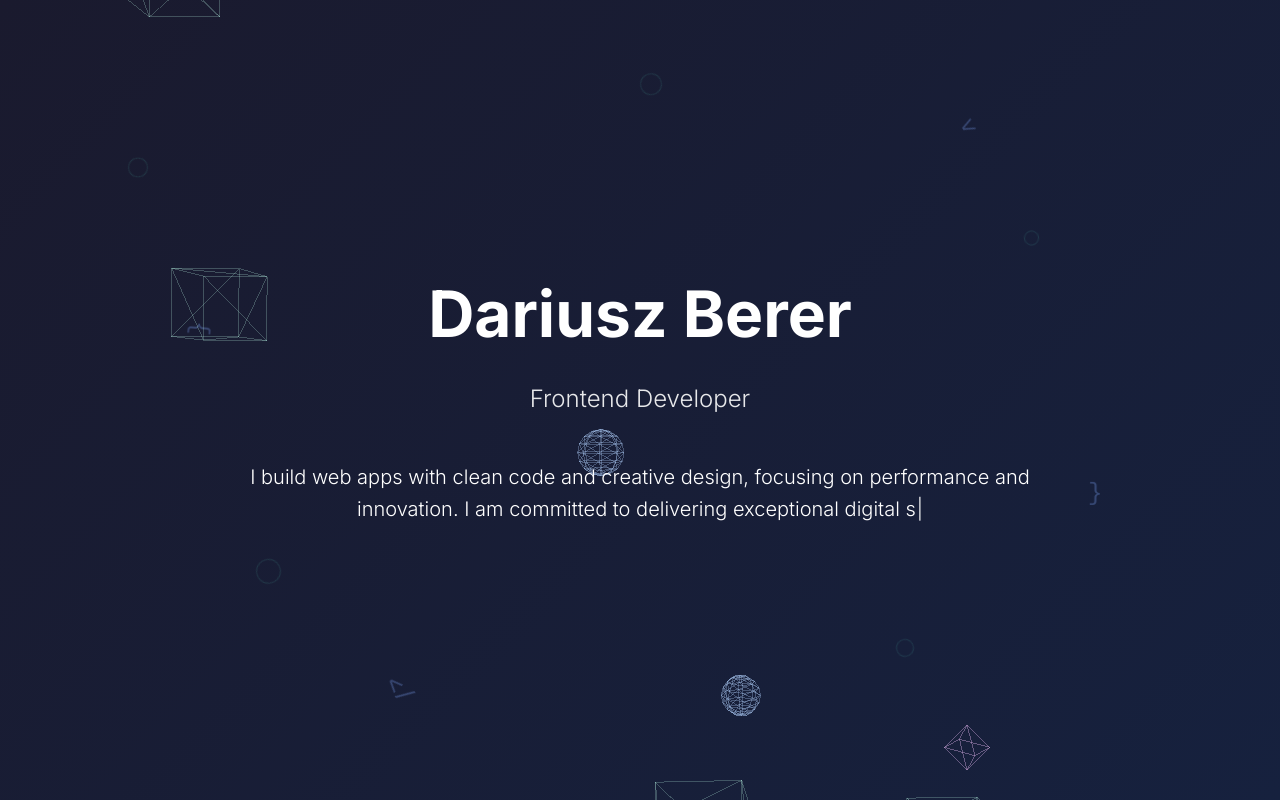
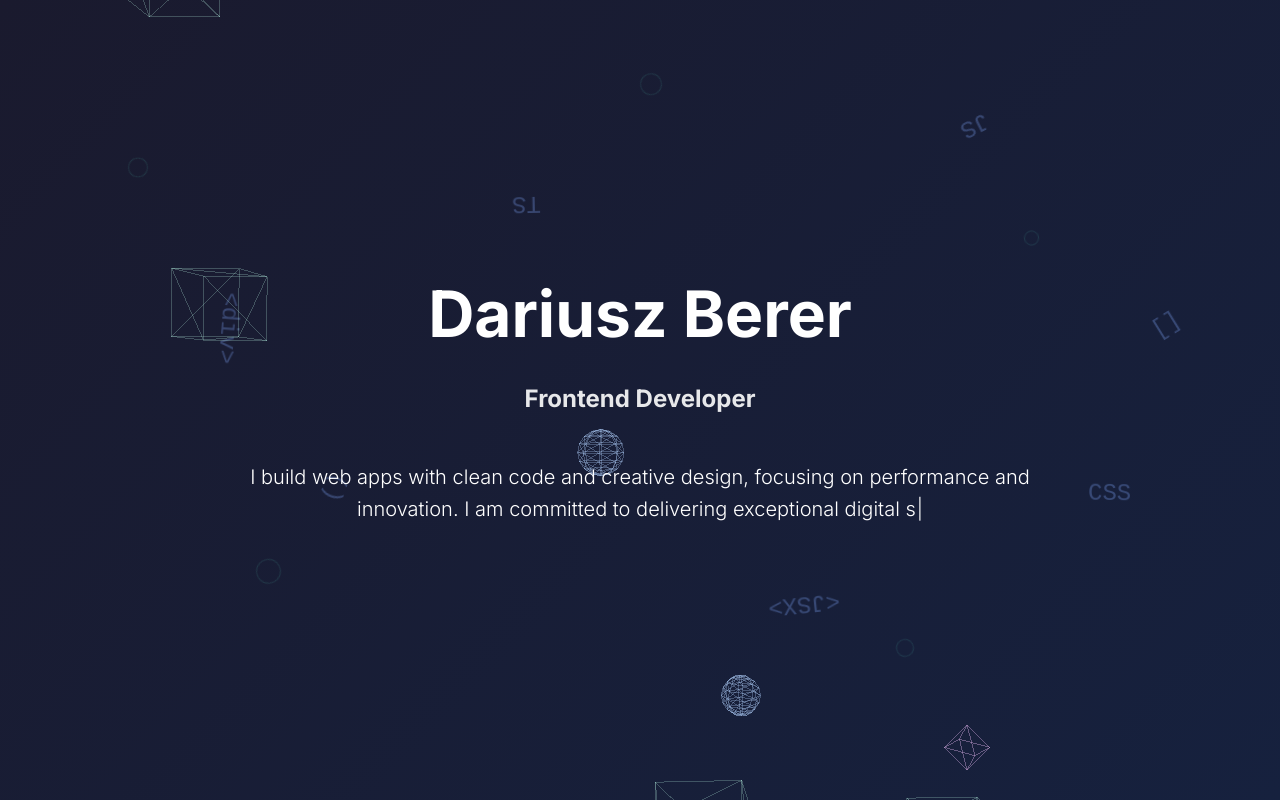
Before and after one commit to Dariuszb94/portfolio, a React (Vite) app: page / in a window 1280 px wide. Built offline with nearby package versions, Linux system fonts and the light colour scheme; a web font is replaced by a local one.

Commit message:
refactor: change subheader weight

```diff
--- a/src/components/Intro.tsx
+++ b/src/components/Intro.tsx
@@ -44,7 +44,7 @@ const Subtitle = styled.p`
   font-size: 1.5rem;
   margin-bottom: 3rem;
   opacity: 0.9;
-  font-weight: 300;
+  font-weight: 600;
   text-align: center;
 `;
 
--- a/src/components/StaticParticlesBackground.tsx
+++ b/src/components/StaticParticlesBackground.tsx
@@ -73,10 +73,13 @@ const StaticParticlesBackground = memo(function StaticParticlesBackground() {
   ];
 
   const codeSymbols = [
-    { symbol: '{', left: 15, top: 40, delay: 0.2 },
-    { symbol: '}', left: 85, top: 60, delay: 0.8 },
-    { symbol: '</', left: 30, top: 85, delay: 1.2 },
-    { symbol: '>', left: 75, top: 15, delay: 1.8 },
+    { symbol: '<div>', left: 15, top: 40, delay: 0.2 },
+    { symbol: 'CSS', left: 85, top: 60, delay: 0.8 },
+    { symbol: 'JS', left: 75, top: 15, delay: 1.8 },
+    { symbol: 'TS', left: 40, top: 25, delay: 2.2 },
+    { symbol: '<JSX>', left: 60, top: 75, delay: 2.6 },
+    { symbol: '[]', left: 90, top: 40, delay: 3.0 },
+    { symbol: '()', left: 25, top: 60, delay: 3.4 },
   ];
 
   return (
```
